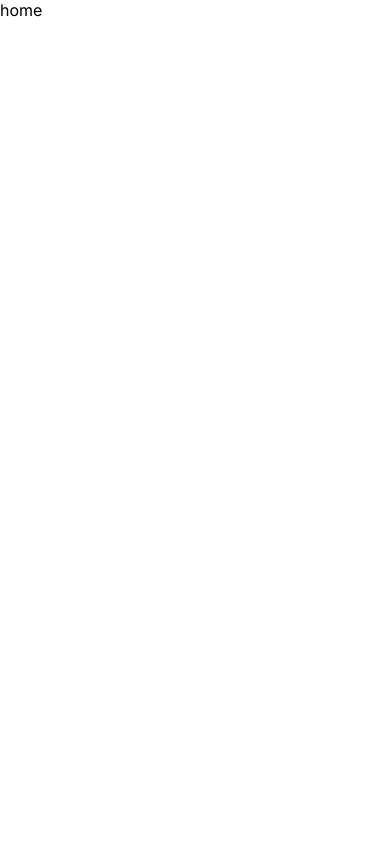
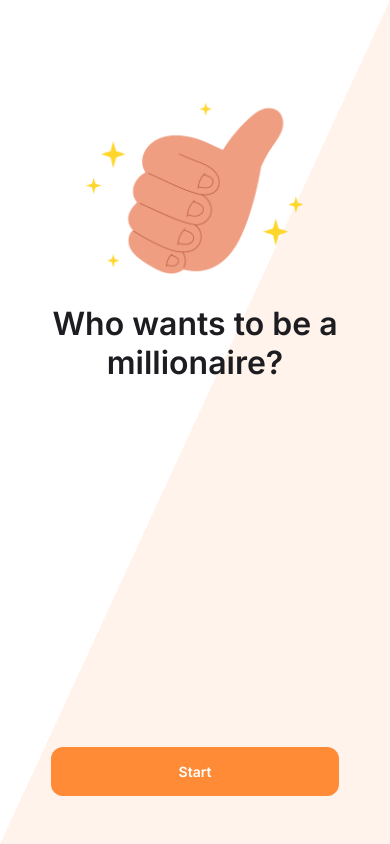
Before and after one commit to andrewvitrenko/millionaire, a React (Create React App) app: page / in a window 390 px wide. Built offline with nearby package versions, Linux system fonts and the light colour scheme.

Commit message:
feat(home): cerated home page

```diff
--- a/src/pages/Home/index.tsx
+++ b/src/pages/Home/index.tsx
@@ -1,5 +1,29 @@
 import React, { FC } from 'react';
+import { useNavigate } from 'react-router-dom';
+import { Button } from '../../components/Button';
+import { ROUTES } from '../../constants';
+
+import congratulations from '../../assets/images/congratulations.png';
+import './styles/index.scss';
 
 export const Home: FC = () => {
-  return <div>home</div>;
+  const navigate = useNavigate();
+
+  const handleStartPress = () => {
+    navigate(ROUTES.GAME);
+  };
+
+  return (
+    <div className="home-wrapper">
+      <div className="home-container">
+        <div className="home-image-container">
+          <img src={congratulations} alt="greeting hand" />
+        </div>
+        <div className="home-content">
+          <h1 className="home-title">Who wants to be a millionaire?</h1>
+          <Button text="Start" onClick={handleStartPress} />
+        </div>
+      </div>
+    </div>
+  );
 };
--- /dev/null
+++ b/src/pages/Home/styles/index.scss
@@ -0,0 +1,86 @@
+@use '../../../global/colors';
+
+.home-wrapper {
+  width: 100%;
+  height: 100%;
+  background-image: linear-gradient(to right bottom, colors.$white 50%, colors.$orange_faded 50%);
+  display: flex;
+  align-items: center;
+}
+
+.home-container {
+  display: flex;
+  justify-content: space-between;
+  align-items: center;
+  max-width: 1280px;
+  margin: -3.5rem auto 0;
+  column-gap: 2rem;
+}
+
+.home-image-container {
+  flex-basis: 50%;
+
+  img {
+    width: 100%;
+  }
+}
+
+.home-content {
+  flex-basis: 50%;
+}
+
+.home-title {
+  color: colors.$black;
+  font-size: 3.5rem;
+  margin-top: 0;
+  margin-bottom: 4rem;
+  font-weight: 600;
+  max-width: 31.25rem;
+  padding-right: 1rem;
+}
+
+@media screen and (max-width: 992px) {
+  .home-title {
+    font-size: 3rem;
+    margin-bottom: 3rem;
+  }
+}
+
+@media screen and (max-width: 768px) {
+  .home-wrapper {
+    display: block;
+    padding: 6.25rem 1rem 3rem;
+  }
+
+  .home-container {
+    flex-direction: column;
+    height: 100%;
+    gap: 1.5rem;
+    margin-top: 0;
+  }
+
+  .home-image-container {
+    max-width: 18.75rem;
+    margin: 0 auto;
+    flex-basis: auto;
+  }
+
+  .home-content {
+    display: flex;
+    flex-direction: column;
+    justify-content: space-between;
+    align-items: center;
+    flex-grow: 1;
+  }
+
+  .home-title {
+    text-align: center;
+    padding: 0 0.5rem;
+  }
+}
+
+@media screen and (max-width: 425px) {
+  .home-title {
+    font-size: 2rem;
+  }
+}
```
Also changed, not shown: src/assets/images/congratulations.png (added).
